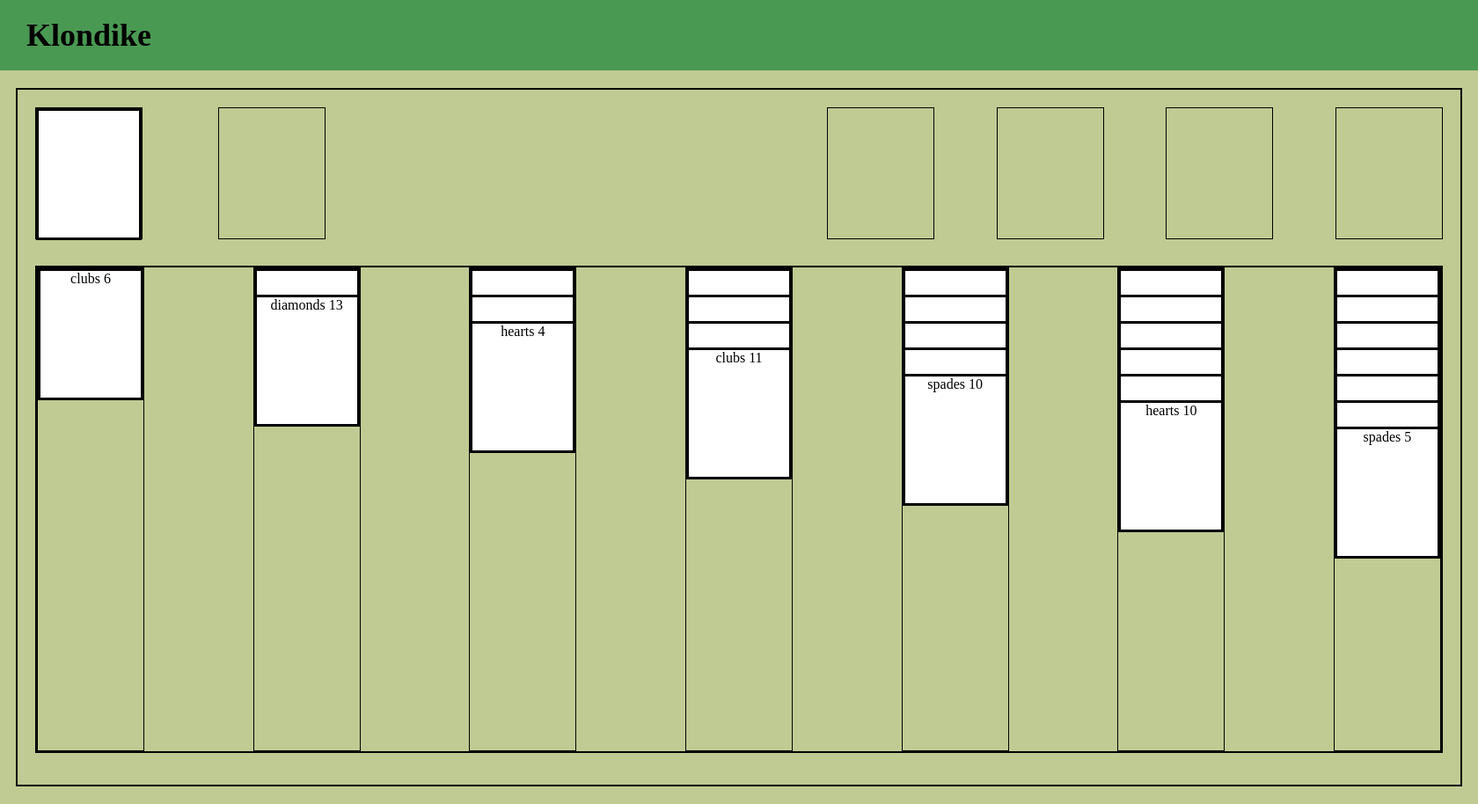
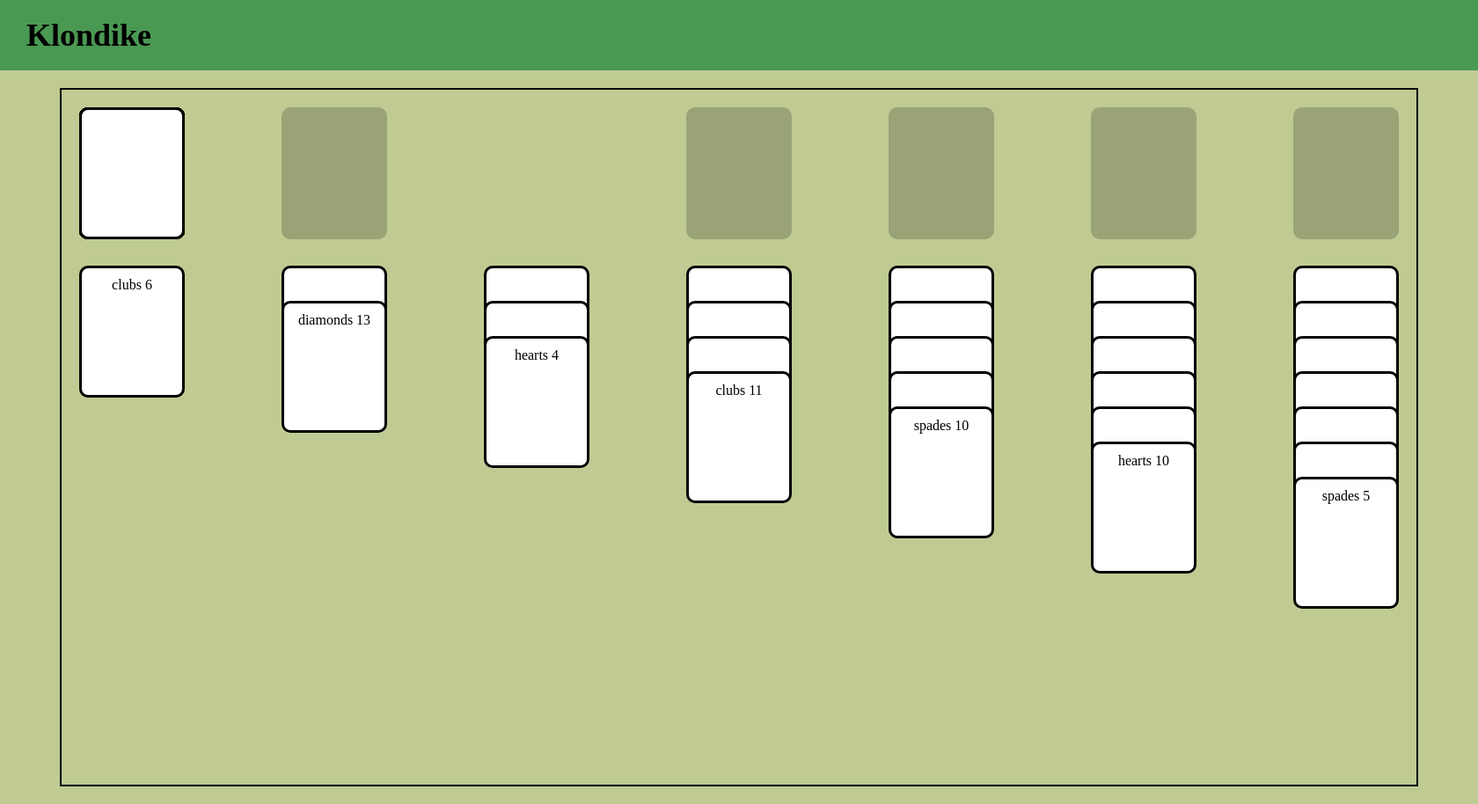
Before and after one commit to botondDonath/klondike, a Flask app: page / in a window 1680 px wide. Shown: the whole page at 88% size. Run offline with Flask 2, Linux system fonts and the light colour scheme.

Commit message:
Rearrange columns, style cards

```diff
--- a/static/css/main.css
+++ b/static/css/main.css
@@ -24,7 +24,7 @@ body {
 
 #board {
     border: black solid 2px;
-    width: 1600px;
+    width: 1500px;
     height: 750px;
     margin: 20px auto;
     padding: 20px;
@@ -36,31 +36,19 @@ body {
     height: 150px;
 }
 
-#board-header-right, #board-header-left {
-    display: flex;
-    justify-content: space-between;
-}
-
-#board-header-left {
-    width: 330px;
-}
-
-#board-header-right {
-    width: 700px;
-}
-
-#unflipped, #flipped {
-    border: black solid 1px;
+#unflipped, #flipped, #invisible {
     width: 120px;
 }
 
+#invisible {
+    visibility: hidden;
+}
+
 .sorted-pile {
-    border: black solid 1px;
     width: 120px;
 }
 
 #board-content {
-    border: black solid 2px;
     margin-top: 30px;
     height: 550px;
     display: flex;
@@ -69,7 +57,7 @@ body {
 
 .column {
     width: 120px;
-    border: black solid 1px;
+    position: relative;
 }
 
 #unflipped {
@@ -84,16 +72,27 @@ body {
     left: 0;
 }
 
-.card {
+.card, .empty-slot {
     box-sizing: border-box;
     height: 150px;
     width: 120px;
+    border-radius: 10px;
+}
+
+.empty-slot {
+    background: rgba(0, 0, 0, .2);
+    position: absolute;
+    z-index: -1;
+}
+
+.card {
     border: black solid 3px;
     background: white;
+    padding-top: 10px;
 }
 
 .column .card {
-    margin-bottom: -120px;
+    margin-bottom: -110px;
 }
 
 .card-header {
--- a/templates/board.html
+++ b/templates/board.html
@@ -1,19 +1,23 @@
 <div id="board">
     <div id="board-header">
-        <div id="board-header-left">
-            <div id="unflipped"></div>
-            <div id="flipped"></div>
+        <div id="unflipped">
+            <div class="empty-slot"></div>
         </div>
-        <div id="board-header-right">
-            <div class="sorted-pile"></div>
-            <div class="sorted-pile"></div>
-            <div class="sorted-pile"></div>
-            <div class="sorted-pile"></div>
+        <div id="flipped">
+            <div class="empty-slot"></div>
         </div>
+        <div id="invisible"></div>
+        {% for _ in range(4) %}
+            <div class="sorted-pile">
+                <div class="empty-slot"></div>
+            </div>
+        {% endfor %}
     </div>
     <div id="board-content">
         {% for _ in range(7) %}
-            <div class="column"></div>
+            <div class="column">
+                <div class="empty-slot"></div>
+            </div>
         {% endfor %}
     </div>
 </div>
```
